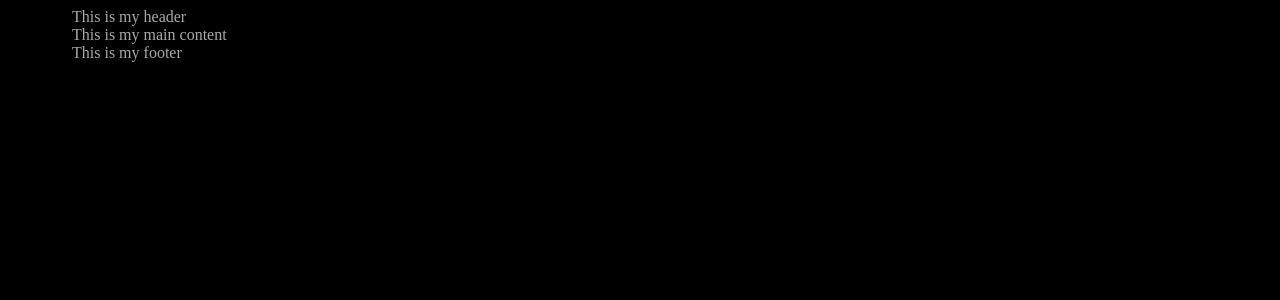
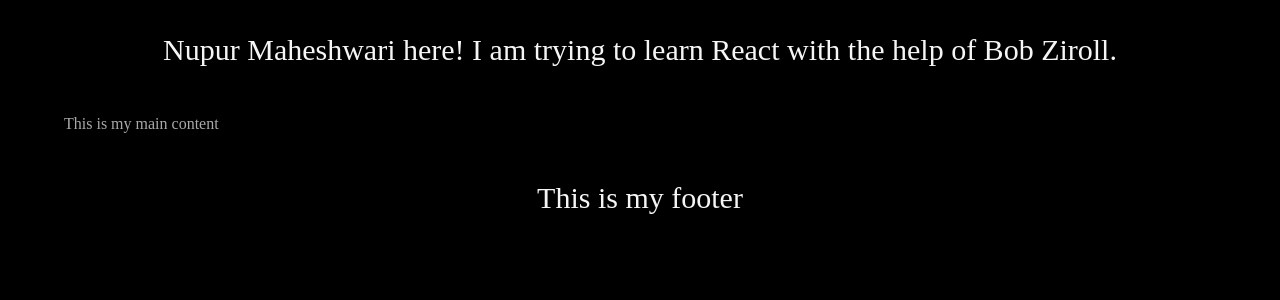
Before and after one commit to NupurM/HelloReact, a React (Create React App) app: page / in a window 1280 px wide. Shown: the top 300 px of the page. Built offline with nearby package versions, Linux system fonts and the light colour scheme.

Commit message:
Add dynamic header and header styling

```diff
--- a/src/components/Header.js
+++ b/src/components/Header.js
@@ -1,8 +1,13 @@
 import React from 'react';
 
-function Header(){
-    return(
-        <header>This is my header</header>
+function Header() {
+    const firstname = 'Nupur';
+    const lastname = 'Maheshwari';
+
+    return (
+        <header className="navbar">
+            <p>{firstname +' '+ lastname} here! I am trying to learn React with the help of Bob Ziroll.</p>
+        </header>
     );
 }
 
--- a/src/index.css
+++ b/src/index.css
@@ -1,5 +1,27 @@
 body{
-    padding: 0 5%;
+    margin: 0;
     background-color: black;
     color: darkgray;
 }
+
+header, footer{
+    height: 100px;
+    color: whitesmoke;
+    text-align: center;
+    font-size: 30px;
+    display: flex;
+    justify-content: center;
+    align-items: center;
+}
+
+header{
+    margin-bottom: 15px;
+}
+
+footer{
+    margin-top: 15px;
+}
+
+main{
+    padding: 0 5%;
+}
```
